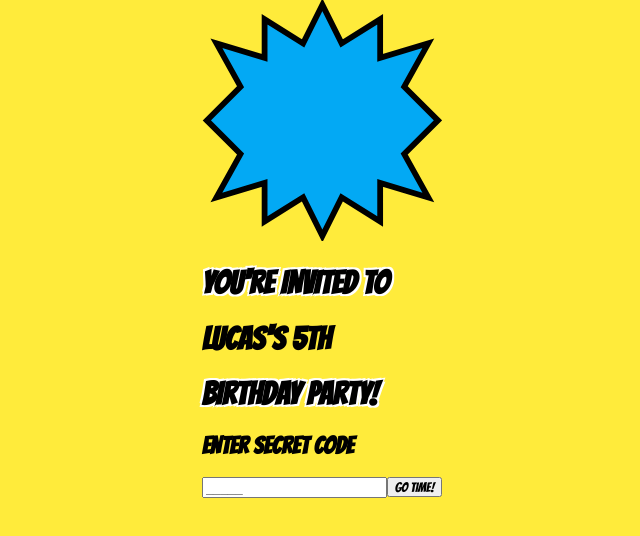
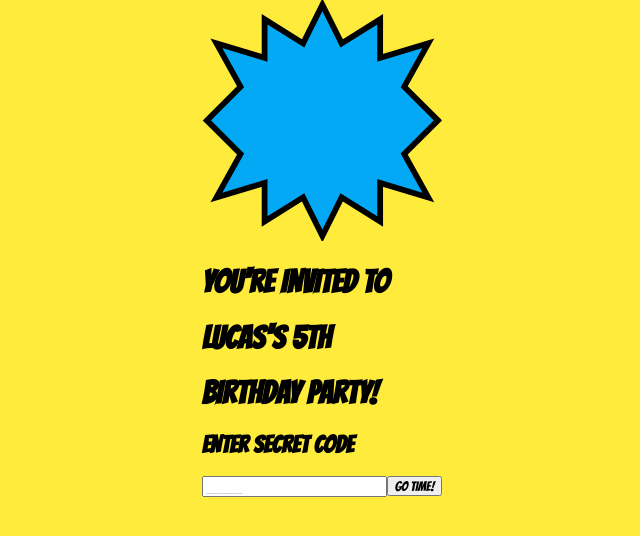
Before and after one commit to mikejm7/hello-world, a Next.js app: page / in a window 1280 px wide. Shown: the top 536 px of the page, without its empty margins (318-958 px from the left). Built offline with nearby package versions, Linux system fonts and the light colour scheme.

Commit message:
Update globals.css

```diff
--- a/app/globals.css
+++ b/app/globals.css
@@ -1,26 +1,15 @@
 @import url('https://fonts.googleapis.com/css2?family=Bangers&display=swap');
 
 body {
-  background-color: #FFEB3B;
+  background-color: #FFEB3B; /* Spidey Yellow */
   margin: 0;
   padding: 0;
+  overflow-x: hidden;
   display: flex;
   justify-content: center;
+  font-family: 'Bangers', cursive;
 }
 
 .font-comic { font-family: 'Bangers', cursive; }
 
-/* Legibility fix: Adds a white 'halo' or background behind the black text */
-.text-readable {
-  color: black;
-  text-shadow:
-    2px 2px 0px #fff,
-    -2px -2px 0px #fff,
-    2px -2px 0px #fff,
-    -2px 2px 0px #fff;
-}
-
-.comic-border {
-  border: 6px solid black;
-  box-shadow: 10px 10px 0px black;
-}
+input::placeholder { color: #ccc; }
```
